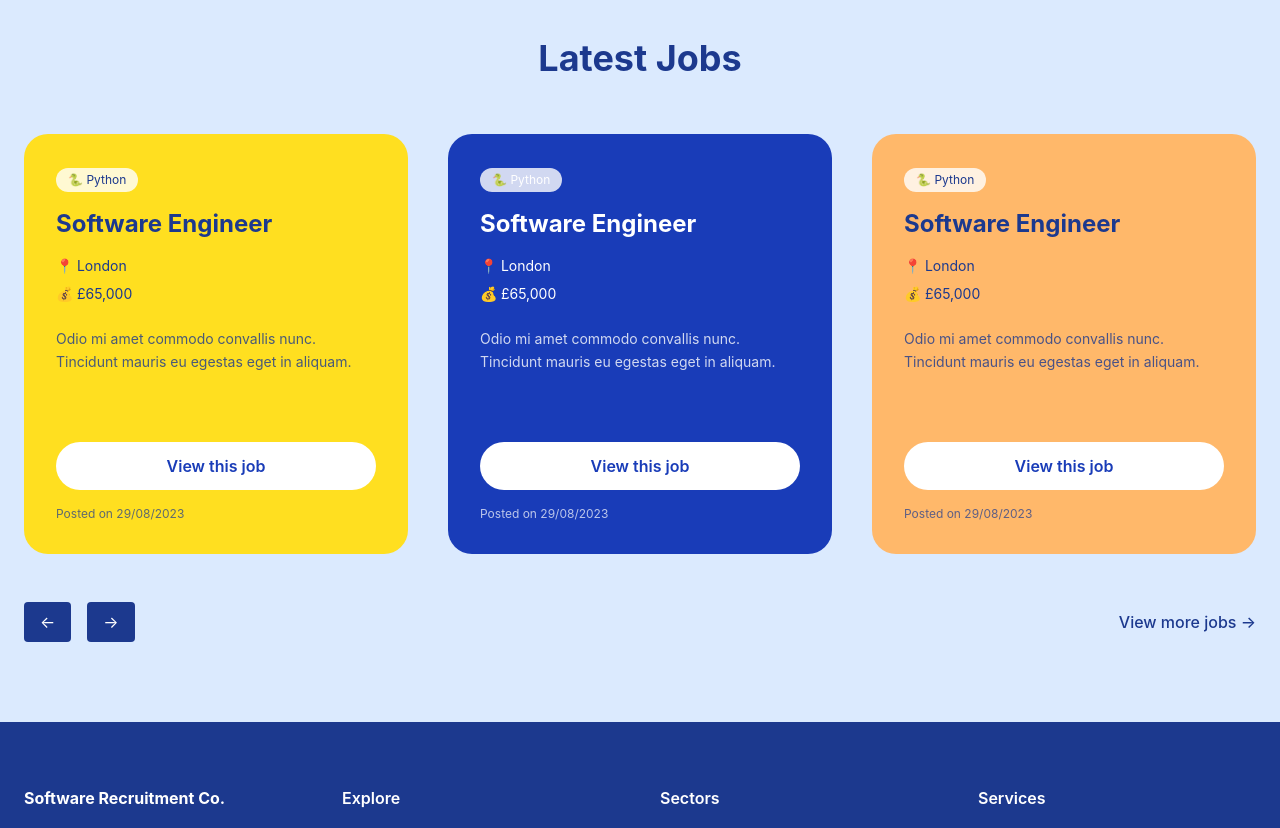
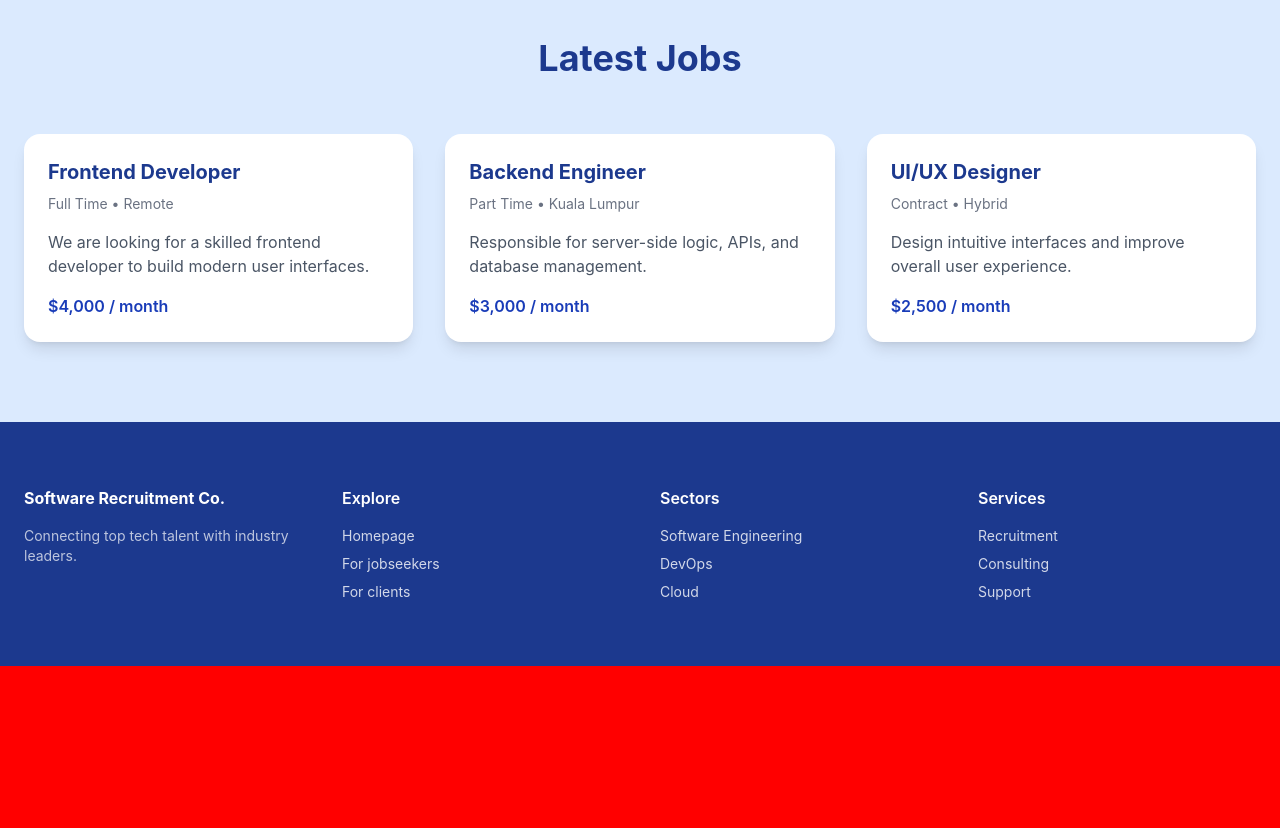
Before and after one commit to sudaa4/SourceFlowProject, a React (Vite) app: page / in a window 1280 px wide. Shown: the part 1080-1908 px from the top of the page. After the commit the page ends 1746 px from the top, so only its background shows below. Built offline with nearby package versions, Linux system fonts and the light colour scheme.

Commit message:
Changed hardcoded data to json file

```diff
--- a/package.json
+++ b/package.json
@@ -11,6 +11,7 @@
   },
   "dependencies": {
     "autoprefixer": "^10.4.24",
+    "framer-motion": "^12.34.0",
     "react": "^19.2.0",
     "react-dom": "^19.2.0"
   },
--- a/src/components/Hero.jsx
+++ b/src/components/Hero.jsx
@@ -24,7 +24,7 @@ export default function Hero() {
             Software Recruitment Specialists
           </h2>
 
-          <h1 className="text-3xl sm:text-4xl font-bold mb-6">
+          <h1 className="text-5xl font-bold text-white mb-6 animate-fadeUp">
             Elevate your Career
           </h1>
 
--- a/src/components/JobCard.jsx
+++ b/src/components/JobCard.jsx
@@ -4,42 +4,26 @@ const variants = {
   orange: "bg-orange-300 text-blue-900",
 };
 
-export default function JobCard({ variant }) {
+export default function JobCard({ job }) {
   return (
-    <div
-      className={`rounded-3xl p-8 flex flex-col justify-between min-h-[420px] ${variants[variant]}`}
-    >
-      {/* Top content */}
-      <div>
-        <span className="inline-flex items-center gap-1 bg-white/80 text-xs px-3 py-1 rounded-full mb-4">
-          🐍 Python
-        </span>
+    <div className="bg-white rounded-2xl shadow-lg p-6 hover:-translate-y-2 transition">
+      <h3 className="text-xl font-bold text-blue-900 mb-2
+  transition-colors duration-300
+  group-hover:text-blue-700">
+        {job.title}
+      </h3>
 
-        <h3 className="text-2xl font-bold mb-4">
-          Software Engineer
-        </h3>
+      <p className="text-sm text-gray-500 mb-4">
+        {job.type} • {job.location}
+      </p>
 
-        <ul className="space-y-2 text-sm mb-6">
-          <li className="flex items-center gap-2">📍 London</li>
-          <li className="flex items-center gap-2">💰 £65,000</li>
-        </ul>
+      <p className="text-gray-600 mb-4">
+        {job.description}
+      </p>
 
-        <p className="text-sm opacity-80 leading-relaxed">
-          Odio mi amet commodo convallis nunc. Tincidunt
-          mauris eu egestas eget in aliquam.
-        </p>
-      </div>
-
-      {/* Bottom content */}
-      <div>
-        <button className="w-full bg-white text-blue-800 py-3 rounded-full font-semibold mt-8 hover:bg-gray-100 transition">
-          View this job
-        </button>
-
-        <p className="text-xs mt-4 opacity-70">
-          Posted on 29/08/2023
-        </p>
-      </div>
+      <p className="font-semibold text-blue-800">
+        {job.salary}
+      </p>
     </div>
   );
 }
--- a/src/components/LatestJobs.jsx
+++ b/src/components/LatestJobs.jsx
@@ -1,39 +1,17 @@
 import JobCard from "./JobCard";
+import jobs from "../data/jobs";
 
 export default function LatestJobs() {
   return (
     <section className="bg-blue-100 py-20">
-      {/* Section title */}
-      <h2 className="text-4xl font-bold text-center text-blue-900 mb-14">
+      <h2 className="text-4xl font-bold text-center text-blue-900 mb-14 animate-slideIn">
         Latest Jobs
       </h2>
 
-      {/* Job cards */}
-      <div className="max-w-7xl mx-auto grid grid-cols-1 md:grid-cols-3 gap-10 px-6">
-        <JobCard variant="yellow" />
-        <JobCard variant="blue" />
-        <JobCard variant="orange" />
-      </div>
-
-      {/* Bottom controls */}
-      <div className="max-w-7xl mx-auto mt-12 px-6 flex justify-between items-center">
-        {/* Arrow buttons on left */}
-        <div className="flex gap-4">
-          <button className="bg-blue-900 text-white px-4 py-2 rounded hover:bg-blue-800">
-            ←
-          </button>
-          <button className="bg-blue-900 text-white px-4 py-2 rounded hover:bg-blue-800">
-            →
-          </button>
-        </div>
-
-        {/* View more link on right */}
-        <a
-          href="#"
-          className="text-blue-900 font-medium hover:underline"
-        >
-          View more jobs →
-        </a>
+      <div className="max-w-7xl mx-auto grid grid-cols-1 md:grid-cols-3 gap-8 px-6">
+        {jobs.map((job) => (
+          <JobCard key={job.id} job={job} />
+        ))}
       </div>
     </section>
   );
--- /dev/null
+++ b/src/data/jobs.js
@@ -0,0 +1,31 @@
+const jobs = [
+  {
+    id: 1,
+    title: "Frontend Developer",
+    type: "Full Time",
+    location: "Remote",
+    salary: "$4,000 / month",
+    description:
+      "We are looking for a skilled frontend developer to build modern user interfaces.",
+  },
+  {
+    id: 2,
+    title: "Backend Engineer",
+    type: "Part Time",
+    location: "Kuala Lumpur",
+    salary: "$3,000 / month",
+    description:
+      "Responsible for server-side logic, APIs, and database management.",
+  },
+  {
+    id: 3,
+    title: "UI/UX Designer",
+    type: "Contract",
+    location: "Hybrid",
+    salary: "$2,500 / month",
+    description:
+      "Design intuitive interfaces and improve overall user experience.",
+  },
+];
+
+export default jobs;
--- a/tailwind.config.js
+++ b/tailwind.config.js
@@ -5,7 +5,27 @@ export default {
     "./src/**/*.{js,jsx}"
   ],
   theme: {
-    extend: {},
+    extend: {
+       keyframes: {
+          fadeUp: {
+            "0%": { opacity: 0, transform: "translateY(20px)" },
+            "100%": { opacity: 1, transform: "translateY(0)" },
+          },
+          fadeIn: {
+            "0%": { opacity: 0 },
+            "100%": { opacity: 1 },
+          },
+          slideIn: {
+            "0%": { opacity: 0, transform: "translateX(-30px)" },
+            "100%": { opacity: 1, transform: "translateX(0)" },
+          },
+       },
+      animation: {
+        fadeUp: "fadeUp 0.7s ease-out forwards",
+        fadeIn: "fadeIn 0.8s ease-out forwards",
+        slideIn: "slideIn 0.7s ease-out forwards",
+    },
+    },
   },
   plugins: [],
 }
```
Also changed, not shown: 1 other file (tests, documents, lock files or other folders).
